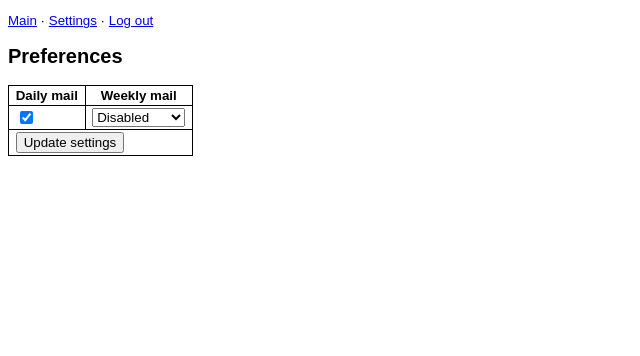
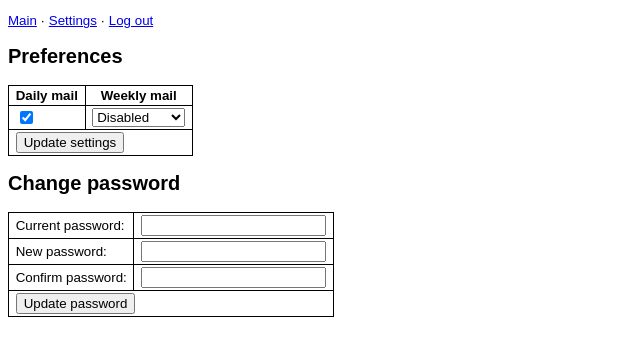
Before and after one commit to ljacqu/BirthdayReminder, a PHP site: page /settings.php in a window 1280 px wide. Shown: the top 356 px of the page, without its empty margins (0-640 px from the left). Run offline with PHP 8.4, Linux system fonts and the light colour scheme; the visitor is signed in with stand-in values (Sample User, id 1); tables that the repository leaves empty or names only in its code hold one stand-in row (values such as "Sample post").

Commit message:
Fix #7 Change password

```diff
--- a/class/DatabaseConnector.php
+++ b/class/DatabaseConnector.php
@@ -154,6 +154,14 @@ class DatabaseConnector {
     return EventType::LOGIN_FAILED;
   }
 
+  function updatePassword($id, $passwordHash) {
+    $query = 'update br_account set password = :password where id = :id';
+    $stmt = $this->conn->prepare($query);
+    $stmt->bindParam(':id', $id);
+    $stmt->bindParam(':password', $passwordHash);
+    $stmt->execute();
+  }
+
   function updateForSuccessfulAuth($id) {
     $query = 'update br_account set last_login = now(), failed_logins = 0 where id = :id';
     $stmt = $this->conn->prepare($query);
--- a/model/EventType.php
+++ b/model/EventType.php
@@ -9,4 +9,6 @@ class EventType {
   const LOGIN_FAILED = 'login.failed';
   const LOGIN_LOCKED = 'login.locked';
 
+  const PASSWORD_CHANGE = 'account.pwdChange';
+
 }
--- a/settings.php
+++ b/settings.php
@@ -7,6 +7,7 @@ if (!isset($_SESSION['account'])) {
 }
 
 require 'Configuration.php';
+require './model/EventType.php';
 require './class/DatabaseConnector.php';
 
 require './html/header.html';
@@ -35,6 +36,22 @@ if (isset($_POST['weekly'])) {
 
   $db->updatePreferences($accountId, $newDaily, $newWeekly);
   echo '<h2>Settings updated</h2>Thanks! Your preferences have been updated.';
+
+
+} else if (isset($_POST['current'])) { // password change
+  require './class/AccountService.php';
+  $accountService = new AccountService($db);
+
+  $currentPwd = filter_input(INPUT_POST, 'current', FILTER_UNSAFE_RAW, FILTER_REQUIRE_SCALAR);
+  $newPwd     = filter_input(INPUT_POST, 'new',     FILTER_UNSAFE_RAW, FILTER_REQUIRE_SCALAR);
+  $confirmPwd = filter_input(INPUT_POST, 'confirm', FILTER_UNSAFE_RAW, FILTER_REQUIRE_SCALAR);
+
+  $resultOrError = $accountService->handlePasswordChange($accountId, $currentPwd, $newPwd, $confirmPwd);
+  if ($resultOrError === true) {
+    echo '<h2>Password updated</h2>Your password has been updated!';
+  } else {
+    echo '<h2>Error</h2>Your password could not be updated: ' . $resultOrError . '.';
+  }
 }
 
 $settings = $db->getPreferences($accountId);
@@ -66,6 +83,19 @@ echo <<<HTML
   </table>
 
 </form>
+
+<h2>Change password</h2>
+<form method="post" action="settings.php">
+<table>
+ <tr><td>Current password:</td>
+     <td><input type="password" name="current" /></td></tr>
+ <tr><td>New password:</td>
+     <td><input type="password" name="new" minlength="6" /></td></tr>
+ <tr><td>Confirm password:</td>
+     <td><input type="password" name="confirm" minlength="6" /></td></tr>
+ <tr><td colspan="2"><input type="submit" value="Update password" /></td></tr>
+</table>
+</form>
 HTML;
 ?>
 </body></html>
```
Also changed, not shown: class/AccountService.php (+21 -0 lines).
